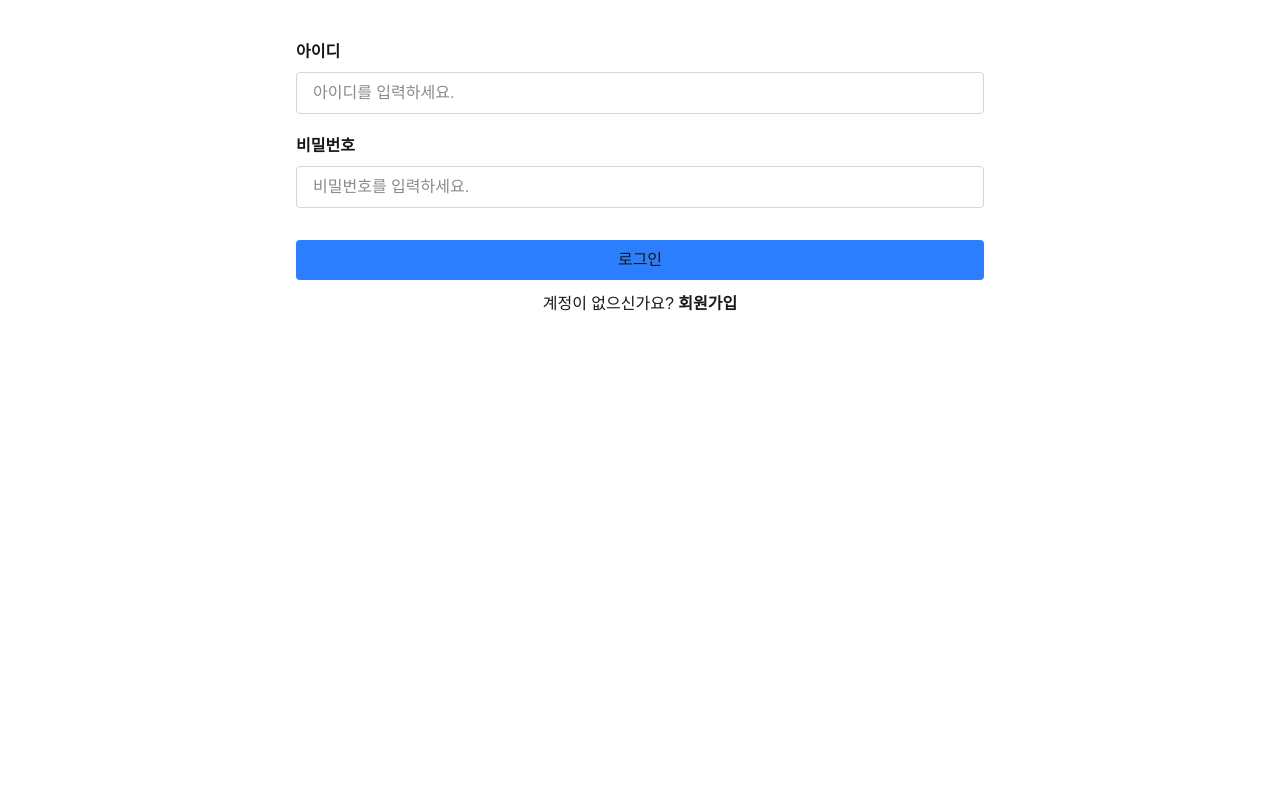
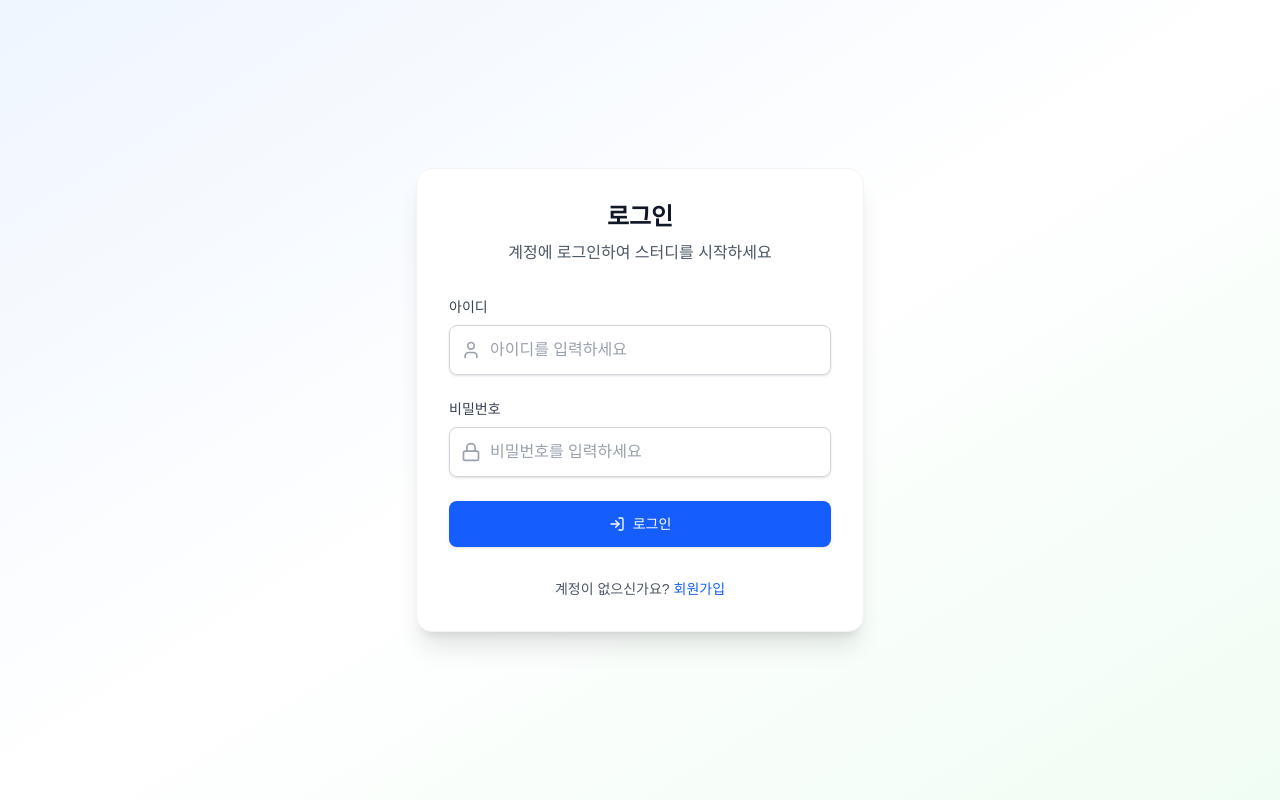
Before and after one commit to hyeyeon9/Groupie, a Next.js app: page / in a window 1280 px wide. Built offline with nearby package versions, Linux system fonts and the light colour scheme.

Commit message:
style : 로그인/회원가입 UI 수정

```diff
--- a/src/app/page.tsx
+++ b/src/app/page.tsx
@@ -1,16 +1,19 @@
-import LoginForm from "@/components/forms/LoginForm";
-import SignupForm from "@/components/forms/SignupForm";
+import LoginForm from "@/components/forms/LoginForm"
+import SignupForm from "@/components/forms/SignupForm"
 
 export default function Home({
   searchParams,
 }: {
-  searchParams: { mode?: string };
+  searchParams: { mode?: string }
 }) {
-  const mode = searchParams.mode || "login";
+  const mode = searchParams.mode || "login"
+
   return (
-    <div className="min-h-screen max-w-3xl mx-auto   p-10">
-      {mode === "login" && <LoginForm />}
-      {mode === "signup" && <SignupForm />}
+    <div className="min-h-screen bg-gradient-to-br from-blue-50 via-white to-green-50 flex items-center justify-center p-4">
+      <div className="w-full max-w-md">
+        {mode === "login" && <LoginForm />}
+        {mode === "signup" && <SignupForm />}
+      </div>
     </div>
-  );
+  )
 }
--- a/src/components/forms/LoginForm.tsx
+++ b/src/components/forms/LoginForm.tsx
@@ -1,58 +1,112 @@
 "use client";
-import { FormState, login } from "@/actions/auth";
+import { type FormState, login } from "@/actions/auth";
 import Link from "next/link";
 import { useActionState } from "react";
+import { User, Lock, LogIn } from "lucide-react";
 
 export default function LoginForm() {
   const [formState, formAction] = useActionState<FormState, FormData>(login, {
     errors: {},
   });
+
   return (
-    <form action={formAction} className="flex flex-col gap-3 ">
-      <div className="flex flex-col">
-        <label htmlFor="id" className="font-bold mb-2">
+    <div className="w-full max-w-md mx-auto">
+      <div className="bg-white rounded-2xl shadow-xl border border-gray-100 p-8">
+        {/* 헤더 */}
+        <div className="text-center mb-8">
+          <h1 className="text-2xl font-bold text-gray-900 mb-2">로그인</h1>
+          <p className="text-gray-600">계정에 로그인하여 스터디를 시작하세요</p>
+        </div>
+
+        {/* 폼 */}
+        <form action={formAction} className="space-y-6">
+          {/* 아이디 입력 */}
+          <div className="space-y-2">
+            <label
+              htmlFor="id"
+              className="block text-sm font-medium text-gray-700"
+            >
               아이디
             </label>
+            <div className="relative">
+              <div className="absolute inset-y-0 left-0 pl-3 flex items-center pointer-events-none">
+                <User className="h-5 w-5 text-gray-400" />
+              </div>
               <input
                 type="text"
                 name="id"
                 id="id"
-          placeholder="아이디를 입력하세요."
-          className="border-1 border-gray-300 py-2 px-4 rounded"
+                placeholder="아이디를 입력하세요"
+                className={`block w-full pl-10 pr-3 py-3 border rounded-lg shadow-sm placeholder-gray-400 focus:outline-none focus:ring-2 focus:ring-blue-500 focus:border-blue-500 transition-colors ${
+                  formState?.errors?.id
+                    ? "border-red-300 focus:ring-red-500 focus:border-red-500"
+                    : "border-gray-300"
+                }`}
               />
             </div>
             {formState?.errors?.id && (
-        <p className="text-red-500">{formState.errors.id}</p>
+              <p className="text-sm text-red-600 flex items-center gap-1">
+                <span className="w-4 h-4">⚠️</span>
+                {formState.errors.id}
+              </p>
             )}
-      <div className="flex flex-col mt-2">
-        <label htmlFor="password" className="font-bold mb-2">
+          </div>
+
+          {/* 비밀번호 입력 */}
+          <div className="space-y-2">
+            <label
+              htmlFor="password"
+              className="block text-sm font-medium text-gray-700"
+            >
               비밀번호
             </label>
+            <div className="relative">
+              <div className="absolute inset-y-0 left-0 pl-3 flex items-center pointer-events-none">
+                <Lock className="h-5 w-5 text-gray-400" />
+              </div>
               <input
                 type="password"
                 name="password"
-          placeholder="비밀번호를 입력하세요."
                 id="password"
-          className="border-1 border-gray-300 py-2 px-4 rounded"
+                placeholder="비밀번호를 입력하세요"
+                className={`block w-full pl-10 pr-3 py-3 border rounded-lg shadow-sm placeholder-gray-400 focus:outline-none focus:ring-2 focus:ring-blue-500 focus:border-blue-500 transition-colors ${
+                  formState?.errors?.password
+                    ? "border-red-300 focus:ring-red-500 focus:border-red-500"
+                    : "border-gray-300"
+                }`}
               />
             </div>
             {formState?.errors?.password && (
-        <p className="text-red-500">{formState.errors.password}</p>
+              <p className="text-sm text-red-600 flex items-center gap-1">
+                <span className="w-4 h-4">⚠️</span>
+                {formState.errors.password}
+              </p>
             )}
+          </div>
+
+          {/* 로그인 버튼 */}
           <button
             type="submit"
-        className=" bg-blue-500 px-3 py-2 rounded mt-5 hover:cursor-pointer"
+            className="w-full flex justify-center items-center gap-2 py-3 px-4 border border-transparent rounded-lg shadow-sm text-sm font-medium text-white bg-blue-600 hover:bg-blue-700 focus:outline-none focus:ring-2 focus:ring-offset-2 focus:ring-blue-500 transition-colors disabled:opacity-50 disabled:cursor-not-allowed"
           >
+            <LogIn className="w-4 h-4" />
             로그인
           </button>
-      <div className="flex justify-center">
-        <p>
+        </form>
+
+        {/* 회원가입 링크 */}
+        <div className="mt-8 text-center">
+          <p className="text-sm text-gray-600">
             계정이 없으신가요?{" "}
-          <Link href="/?mode=signup">
-            <span className="font-bold hover:cursor-pointer">회원가입</span>
+            <Link
+              href="/?mode=signup"
+              className="font-medium text-blue-600 hover:text-blue-500 transition-colors"
+            >
+              회원가입
             </Link>
           </p>
         </div>
-    </form>
+      </div>
+    </div>
   );
 }
--- a/src/components/forms/SignupForm.tsx
+++ b/src/components/forms/SignupForm.tsx
@@ -1,73 +1,142 @@
 "use client";
-import { FormState, signup } from "@/actions/auth";
+import { type FormState, signup } from "@/actions/auth";
 import Link from "next/link";
 import { useActionState } from "react";
+import { User, Lock, UserPlus, ArrowLeft, Hash } from "lucide-react";
 
 export default function SignupForm() {
   const [formState, formAction] = useActionState<FormState, FormData>(signup, {
     errors: {},
   });
+
   return (
-    <form action={formAction} className="flex flex-col gap-3">
-      <div className="flex flex-col">
-        <label htmlFor="id" className="font-bold mb-2">
+    <div className="w-full max-w-md mx-auto">
+      <div className="bg-white rounded-2xl shadow-xl border border-gray-100 p-8">
+        {/* 뒤로가기 버튼 */}
+        <div className="mb-6">
+          <Link
+            href="/?mode=login"
+            className="inline-flex items-center gap-2 text-sm text-gray-600 hover:text-gray-900 transition-colors"
+          >
+            <ArrowLeft className="w-4 h-4" />
+            로그인
+          </Link>
+        </div>
+
+        {/* 헤더 */}
+        <div className="text-center mb-8">
+          <h1 className="text-2xl font-bold text-gray-900 mb-2">회원가입</h1>
+          <p className="text-gray-600">새 계정을 만들어 스터디에 참여하세요</p>
+        </div>
+
+        {/* 폼 */}
+        <form action={formAction} className="space-y-6">
+          {/* 아이디 입력 */}
+          <div className="space-y-2">
+            <label
+              htmlFor="id"
+              className="block text-sm font-medium text-gray-700"
+            >
               아이디
             </label>
+            <div className="relative">
+              <div className="absolute inset-y-0 left-0 pl-3 flex items-center pointer-events-none">
+                <User className="h-5 w-5 text-gray-400" />
+              </div>
               <input
                 type="text"
                 name="id"
-          placeholder="아이디를 입력하세요."
                 id="id"
-          className="border-1 border-gray-300 py-2 px-4 rounded"
+                placeholder="아이디를 입력하세요"
+                className={`block w-full pl-10 pr-3 py-3 border rounded-lg shadow-sm placeholder-gray-400 focus:outline-none focus:ring-2 focus:ring-green-500 focus:border-green-500 transition-colors ${
+                  formState?.errors?.id
+                    ? "border-red-300 focus:ring-red-500 focus:border-red-500"
+                    : "border-gray-300"
+                }`}
               />
             </div>
             {formState?.errors?.id && (
-        <p className="text-red-500">{formState.errors.id}</p>
+              <p className="text-sm text-red-600 flex items-center gap-1">
+                <span className="w-4 h-4">⚠️</span>
+                {formState.errors.id}
+              </p>
             )}
-      <div className="flex flex-col mt-2">
-        <label htmlFor="password" className="font-bold mb-2">
+          </div>
+
+          {/* 비밀번호 입력 */}
+          <div className="space-y-2">
+            <label
+              htmlFor="password"
+              className="block text-sm font-medium text-gray-700"
+            >
               비밀번호
             </label>
+            <div className="relative">
+              <div className="absolute inset-y-0 left-0 pl-3 flex items-center pointer-events-none">
+                <Lock className="h-5 w-5 text-gray-400" />
+              </div>
               <input
                 type="password"
                 name="password"
                 id="password"
-          placeholder="비밀번호를 입력하세요."
-          className="border-1 border-gray-300 py-2 px-4 rounded"
+                placeholder="비밀번호를 입력하세요"
+                className={`block w-full pl-10 pr-3 py-3 border rounded-lg shadow-sm placeholder-gray-400 focus:outline-none focus:ring-2 focus:ring-green-500 focus:border-green-500 transition-colors ${
+                  formState?.errors?.password
+                    ? "border-red-300 focus:ring-red-500 focus:border-red-500"
+                    : "border-gray-300"
+                }`}
               />
             </div>
             {formState?.errors?.password && (
-        <p className="text-red-500">{formState.errors.password}</p>
+              <p className="text-sm text-red-600 flex items-center gap-1">
+                <span className="w-4 h-4">⚠️</span>
+                {formState.errors.password}
+              </p>
             )}
-      <div className="flex flex-col mt-2">
-        <label htmlFor="nickname" className="font-bold mb-2">
+          </div>
+
+          {/* 닉네임 입력 */}
+          <div className="space-y-2">
+            <label
+              htmlFor="nickname"
+              className="block text-sm font-medium text-gray-700"
+            >
               닉네임
             </label>
+            <div className="relative">
+              <div className="absolute inset-y-0 left-0 pl-3 flex items-center pointer-events-none">
+                <Hash className="h-5 w-5 text-gray-400" />
+              </div>
               <input
                 type="text"
                 name="nickname"
-          placeholder="닉네임을 입력하세요."
-          className="border-1 border-gray-300 py-2 px-4 rounded"
                 id="nickname"
+                placeholder="닉네임을 입력하세요"
+                className={`block w-full pl-10 pr-3 py-3 border rounded-lg shadow-sm placeholder-gray-400 focus:outline-none focus:ring-2 focus:ring-green-500 focus:border-green-500 transition-colors ${
+                  formState?.errors?.nickname
+                    ? "border-red-300 focus:ring-red-500 focus:border-red-500"
+                    : "border-gray-300"
+                }`}
               />
             </div>
             {formState?.errors?.nickname && (
-        <p className="text-red-500">{formState.errors.nickname}</p>
+              <p className="text-sm text-red-600 flex items-center gap-1">
+                <span className="w-4 h-4">⚠️</span>
+                {formState.errors.nickname}
+              </p>
             )}
+          </div>
 
+          {/* 회원가입 버튼 */}
           <button
             type="submit"
-        className=" bg-blue-500 px-3 py-2 rounded mt-5 hover:cursor-pointer"
+            className="w-full flex justify-center items-center gap-2 py-3 px-4 border border-transparent rounded-lg shadow-sm text-sm font-medium text-white bg-green-600 hover:bg-green-700 focus:outline-none focus:ring-2 focus:ring-offset-2 focus:ring-green-500 transition-colors disabled:opacity-50 disabled:cursor-not-allowed"
           >
+            <UserPlus className="w-4 h-4" />
             회원가입
           </button>
-      <div className="absolute hover:cursor-pointer">
-        <p>
-          <Link href="/?mode=login">
-            <span className="font-bold ">🔙</span>
-          </Link>
-        </p>
+        </form>
       </div>
-    </form>
+    </div>
   );
 }
```
Lines whose indentation alone changed are shown as unchanged.
